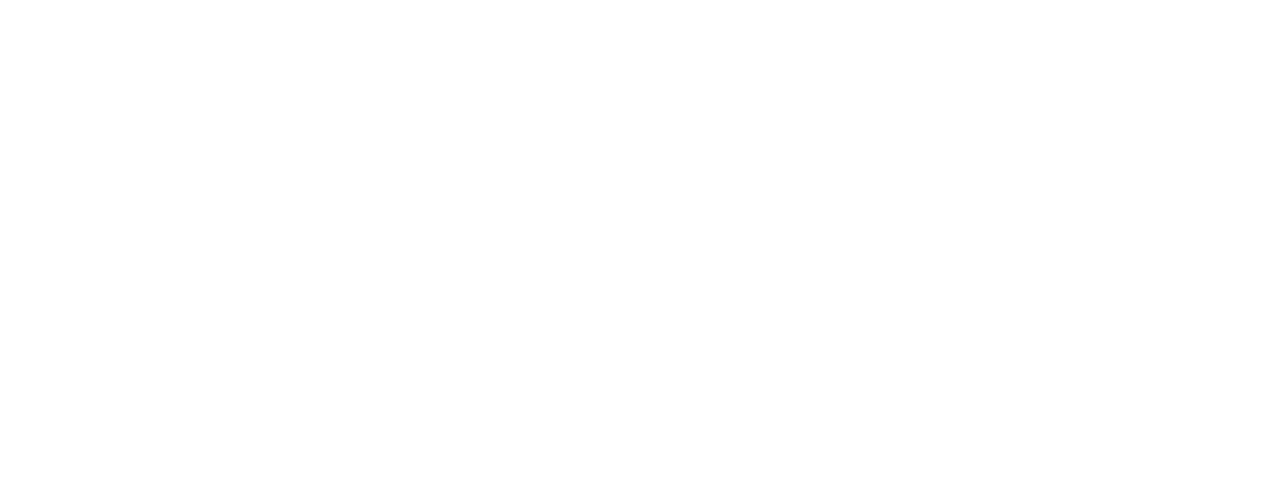
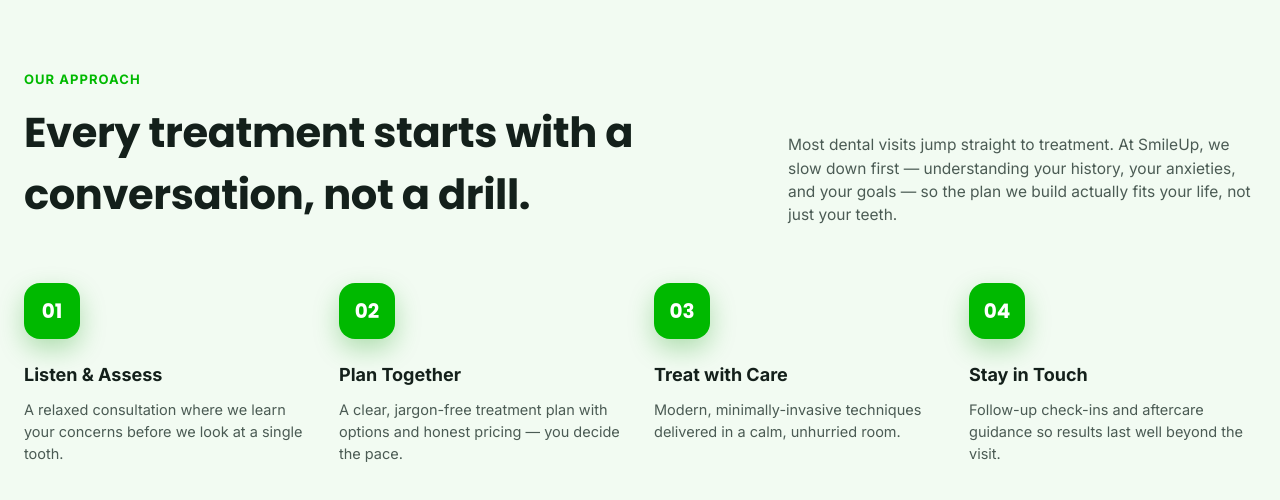
Before and after one commit to hadihssn/smileup, a Next.js app: page / in a window 1280 px wide. Shown: the part 1019-1519 px from the top of the page. Before the commit the page ends 987 px from the top, so only its background shows below. Built offline with nearby package versions, Linux system fonts and the light colour scheme.

Commit message:
feat: build Our Approach process section
Add a shared Reveal wrapper component (one useReveal() call per card,
avoiding hooks-in-a-loop) and use it for the 4-step journey grid plus
the section header.

```diff
--- a/src/app/page.tsx
+++ b/src/app/page.tsx
@@ -1,5 +1,6 @@
 import { Navbar } from "@/components/layout/Navbar";
 import { Hero } from "@/components/sections/Hero";
+import { Approach } from "@/components/sections/Approach";
 
 export default function Home() {
   return (
@@ -7,6 +8,7 @@
       <Navbar />
       <main>
         <Hero />
+        <Approach />
       </main>
     </>
   );
--- /dev/null
+++ b/src/components/sections/Approach.tsx
@@ -0,0 +1,44 @@
+import { journeySteps } from "@/data/site";
+import { Reveal } from "@/components/ui/Reveal";
+
+export function Approach() {
+  return (
+    <section id="why" className="bg-section px-6 py-[clamp(64px,8vw,110px)]">
+      <div className="mx-auto max-w-[1240px]">
+        <Reveal
+          variant="fade"
+          className="mb-14 flex flex-wrap items-end gap-12"
+        >
+          <div className="min-w-70 flex-[2_1_420px]">
+            <div className="mb-3 text-[13px] font-bold tracking-[0.08em] text-brand uppercase">
+              Our Approach
+            </div>
+            <h2 className="font-heading text-[clamp(1.8rem,3vw+1rem,2.6rem)] font-bold tracking-[-0.01em] text-ink">
+              Every treatment starts with a conversation, not a drill.
+            </h2>
+          </div>
+          <p className="min-w-65 flex-[1_1_320px] text-[15.5px] text-muted">
+            Most dental visits jump straight to treatment. At SmileUp, we
+            slow down first — understanding your history, your anxieties,
+            and your goals — so the plan we build actually fits your life,
+            not just your teeth.
+          </p>
+        </Reveal>
+
+        <div className="grid grid-cols-[repeat(auto-fit,minmax(230px,1fr))] gap-7">
+          {journeySteps.map((step) => (
+            <Reveal key={step.n} variant="fade">
+              <div className="mb-5.5 flex h-14 w-14 items-center justify-center rounded-2xl bg-brand font-heading text-xl font-bold text-white shadow-[0_10px_26px_rgba(0,150,0,0.28)]">
+                {step.n}
+              </div>
+              <h3 className="mb-2.5 text-lg font-bold text-ink">
+                {step.title}
+              </h3>
+              <p className="text-[14.5px] text-muted">{step.desc}</p>
+            </Reveal>
+          ))}
+        </div>
+      </div>
+    </section>
+  );
+}
--- /dev/null
+++ b/src/components/ui/Reveal.tsx
@@ -0,0 +1,31 @@
+"use client";
+
+import type { ReactNode } from "react";
+import { useReveal } from "@/hooks/useReveal";
+
+type RevealVariant = "fade" | "scale" | "left" | "right";
+
+/**
+ * Wraps children in a div that fades/slides/scales into view on scroll
+ * (see the [data-reveal] rules in globals.css and the useReveal hook).
+ * Used for every repeated card across the page instead of calling
+ * useReveal directly in each section, since hooks can't be called inside
+ * a .map() loop.
+ */
+export function Reveal({
+  variant = "fade",
+  className,
+  children,
+}: {
+  variant?: RevealVariant;
+  className?: string;
+  children: ReactNode;
+}) {
+  const ref = useReveal<HTMLDivElement>();
+
+  return (
+    <div ref={ref} data-reveal={variant} className={className}>
+      {children}
+    </div>
+  );
+}
```
Also changed, not shown: 1 other file (tests, documents, lock files or other folders).
